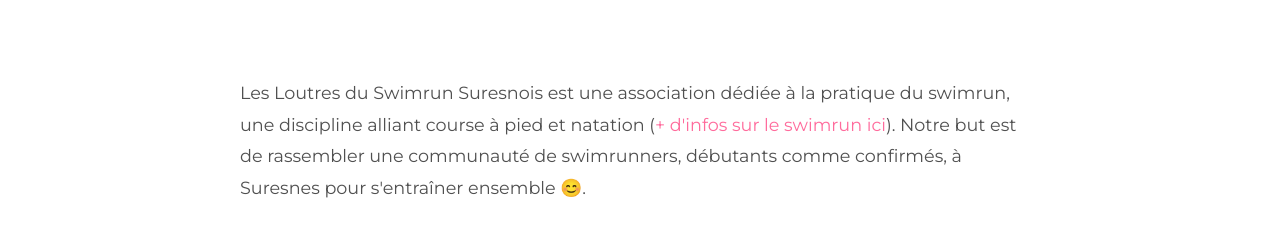
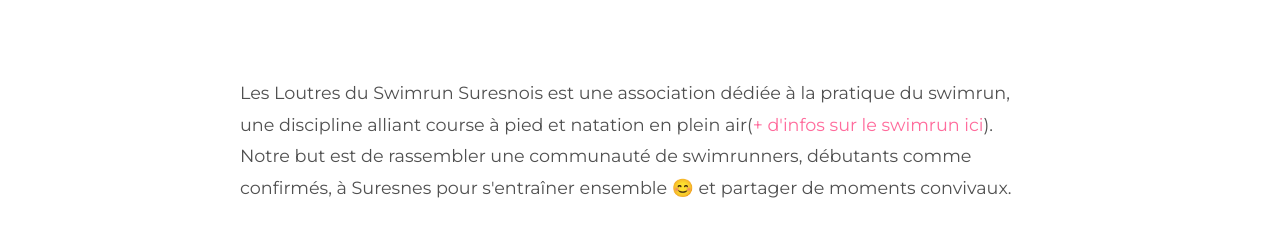
Before and after one commit to kokiko92/lss-website, a plain HTML site: page index.html in a window 1280 px wide. Shown: the part 715-952 px from the top of the page. Drawn offline with Linux system fonts and the light colour scheme.

Commit message:
Update index.html

```diff
--- a/index.html
+++ b/index.html
@@ -38,7 +38,7 @@
     <section class="about">
         <div class="container">
             <h2>À propos de nous</h2>
-            <p>Les Loutres du Swimrun Suresnois est une association dédiée à la pratique du swimrun, une discipline alliant course à pied et natation (<a href="swimrun.html" class="info-link">+ d'infos sur le swimrun ici</a>). Notre but est de rassembler une communauté de swimrunners, débutants comme confirmés, à Suresnes pour s'entraîner ensemble 😊.</p>
+            <p>Les Loutres du Swimrun Suresnois est une association dédiée à la pratique du swimrun, une discipline alliant course à pied et natation en plein air(<a href="swimrun.html" class="info-link">+ d'infos sur le swimrun ici</a>). Notre but est de rassembler une communauté de swimrunners, débutants comme confirmés, à Suresnes pour s'entraîner ensemble 😊 et partager de moments convivaux.</p>
             <div class="founders">
                 <h3>Les Fondateurs</h3>
                 <div class="founders-grid">
```
